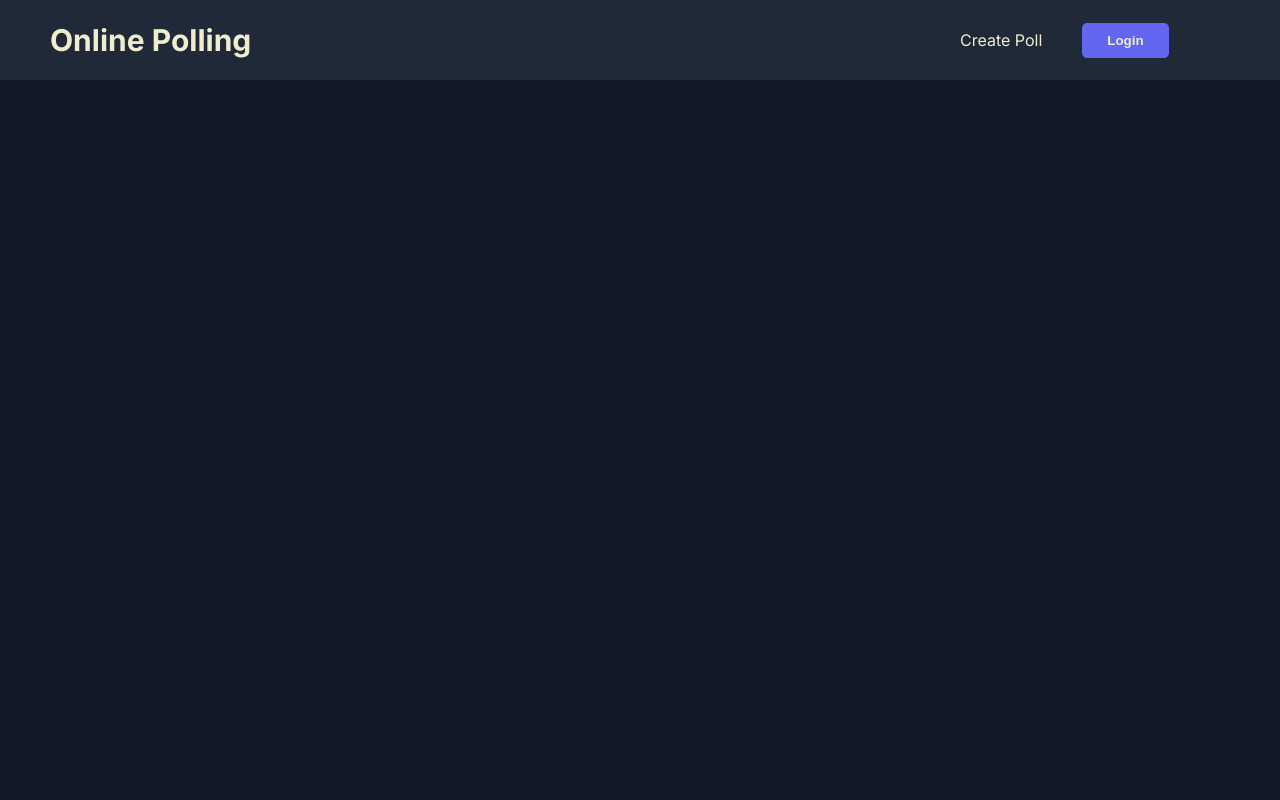
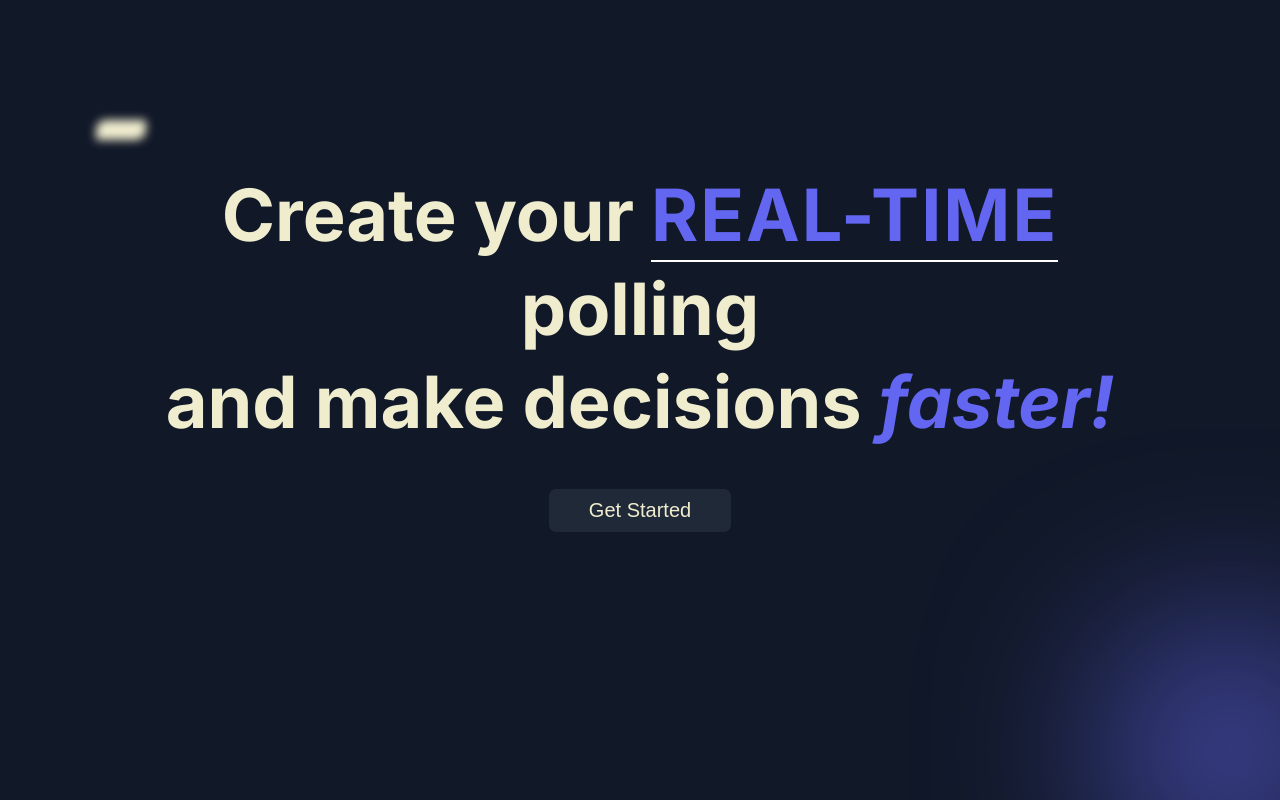
Before and after one commit to RadyaI/polling, a React (Vite) app: page / in a window 1280 px wide. Built offline with nearby package versions, Linux system fonts and the light colour scheme; no server answers.

Commit message:
Dashboard

```diff
--- a/src/components/loader.jsx
+++ b/src/components/loader.jsx
@@ -16,6 +16,7 @@ const animation = keyframes`
 
 const Load = styled.div`
     position: absolute;
+    top: 0;
     background-color: pink;
     width: 100%;
     height: 2px;
--- a/src/pages/auth.jsx
+++ b/src/pages/auth.jsx
@@ -52,8 +52,6 @@ export function Auth() {
             }
 
             Cookie.set("userData", JSON.stringify(storeUser))
-            router("/")
-
         } catch (error) {
             console.log({ error: error.message })
         }
@@ -62,7 +60,7 @@ export function Auth() {
     useEffect(() => {
         onAuthStateChanged(auth, (user) => {
             if (user) {
-                router("/")
+                router("/polling")
             }
         })
     }, [])
@@ -158,6 +156,12 @@ const Card = styled.div`
         border-radius: 7px;
         font-size: 17px;
         margin-top: 10px;
+        background-color: var(--primary);
+        color: var(--text);
+    }
+
+    .input-control .input:focus{
+        border: 1px solid var(--text);
     }
 
     .button{
--- a/src/pages/dashboard.jsx
+++ b/src/pages/dashboard.jsx
@@ -1,27 +1,168 @@
-import styled, { createGlobalStyle } from "styled-components"
-import Navbar from "../components/navbar"
+import styled, { createGlobalStyle, keyframes } from "styled-components";
+import { useNavigate } from "react-router-dom";
+import { Loader } from "../components/loader";
+import { useEffect, useState } from "react";
+import { onAuthStateChanged } from "firebase/auth";
+import { auth } from "../config/firebase";
 
 export default function Dashboard() {
 
+    const router = useNavigate()
+    const [isLoad, setIsLoad] = useState(false)
+
+    const redirect = (path) => {
+        setIsLoad(true)
+        setTimeout(() => {
+            router(path)
+            setIsLoad(false)
+        }, 500);
+    }
+
+    useEffect(() => {
+        onAuthStateChanged(auth, (user) => {
+            if(user){
+                redirect("/polling")
+            }
+        })
+    }, [])
+
     return (
         <>
-            <Navbar></Navbar>
-            {/* <Content></Content> */}
+            {isLoad && (<Loader></Loader>)}
+            <CircleBottom></CircleBottom>
+            <Container>
+                <Content>
+                    <div className="text">
+                        <CircleTop>
+                            <div className="star"></div>
+                        </CircleTop>
+                        Create your <Highlight>real-time</Highlight> polling <br />
+                        and make decisions <Emphasize>faster!</Emphasize>
+                    </div>
+                    <button onClick={() => redirect("/polling")}>Get Started</button>
+                </Content>
+            </Container>
         </>
-    )
+    );
 }
 
 createGlobalStyle`
-    :root{
+    :root {
         --primary: #111828;
         --secondary: #202938;
         --optional: #6366f1;
         --text: #F0EDCF;
     }
+`;
+
+const circleTopAnimate = keyframes`
+    0%{transform: rotate(0deg);}
+    25%{transform: rotate(90deg);}
+    50%{transform: rotate(180deg);}
+    100%{transform: rotate(360deg);}
+
+    /* from{transform: rotate(0deg);}
+    to{transform: rotate(180deg);} */
+`
+
+const CircleTop = styled.div`
+    position: absolute;
+    top: 50px;
+    left: 0;
+    width: 100px;
+    height: 100px;
+
+    @media only screen and (max-width:700px){
+        display: none;
+    }
+
+    .star{
+        animation: ${circleTopAnimate} 5s infinite;
+        width: 50px;
+        height: 20px;
+        background-color: var(--text);
+        border-radius: 10px 0 10px 0;
+        filter: blur(5px);
+    }
+`
+
+const CircleBottom = styled.div`
+    position: fixed;
+    bottom: -50px;
+    right: -50px;
+    background-color: var(--optional);
+    width: 200px;
+    height: 200px;
+    border-radius: 50%;
+    filter: blur(100px);
+`
+
+const Container = styled.div`
+    width: 100%;
+    height: 100dvh;
+    overflow: hidden;
 `
 
 const Content = styled.div`
-    width: 50px;
-    height: 50px;
-    border: 1px solid var(--optional);
-`
+    position: relative;
+    width: 85%;
+    height: 70dvh;
+    margin: 70px auto;
+    text-align: center;
+    color: var(--text);
+    font-size: 4.5rem;
+    font-weight: bold;
+    line-height: 1.3;
+    display: flex;
+    flex-direction: column;
+    justify-content: center;
+    align-items: center;
+
+    button{
+        margin-top: 40px;
+        border: none;
+        cursor: pointer;
+        padding: 10px 40px;
+        font-size: 20px;
+        border-radius: 7px;
+        color: var(--text);
+        background-color: var(--secondary);
+        transition: transform 300ms;
+    }
+
+    button:hover{
+        transform: translateY(3px);
+    }
+
+    @media only screen and (max-width: 700px){
+        width: 90%;
+        font-size: 3rem;
+        font-weight: bold;
+        line-height: 1.3;
+    }
+`;
+
+const Highlight = styled.span`
+    color: var(--optional);
+    text-transform: uppercase;
+    letter-spacing: 2px;
+
+    position: relative;
+
+    &::before{
+        content: "";
+        position: absolute;
+        margin-top: 5px;
+        border-bottom: 2px solid white;
+        /* filter: blur(3px); */
+        width: 100%;
+        height: 100%;
+    }
+`;
+
+const Emphasize = styled.span`
+    font-style: italic;
+    font-weight: 700;
+    color: var(--optional);
+
+`;
--- /dev/null
+++ b/src/pages/polling/list.jsx
@@ -0,0 +1,9 @@
+import Navbar from "../../components/navbar"
+
+export function PollingList() {
+    return (
+        <>
+            <Navbar></Navbar>
+        </>
+    )
+}
--- a/src/router/index.jsx
+++ b/src/router/index.jsx
@@ -3,6 +3,7 @@ import Dashboard from "../pages/dashboard";
 import { Auth } from "../pages/auth";
 import { Protected } from "../components/protectedRoute";
 import { CreatePoll } from "../pages/polling/create";
+import { PollingList } from "../pages/polling/list";
 
 const router = createBrowserRouter([
     {
@@ -16,6 +17,10 @@ const router = createBrowserRouter([
     {
         path: '/create',
         Component: () => <Protected View={CreatePoll} />
+    },
+    {
+        path: '/polling',
+        Component: () => <Protected View={PollingList} />
     }
 ])
 
```
